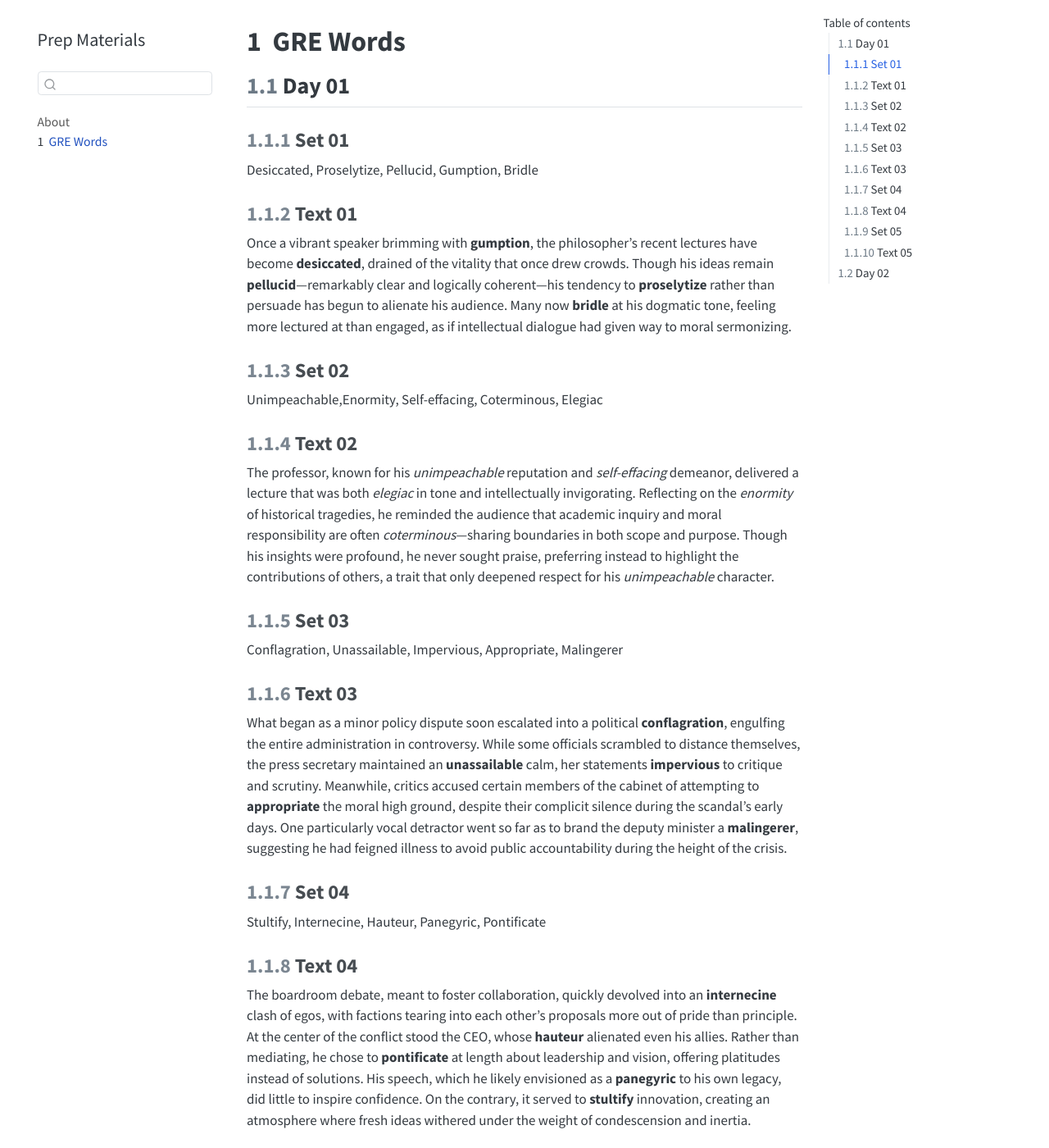
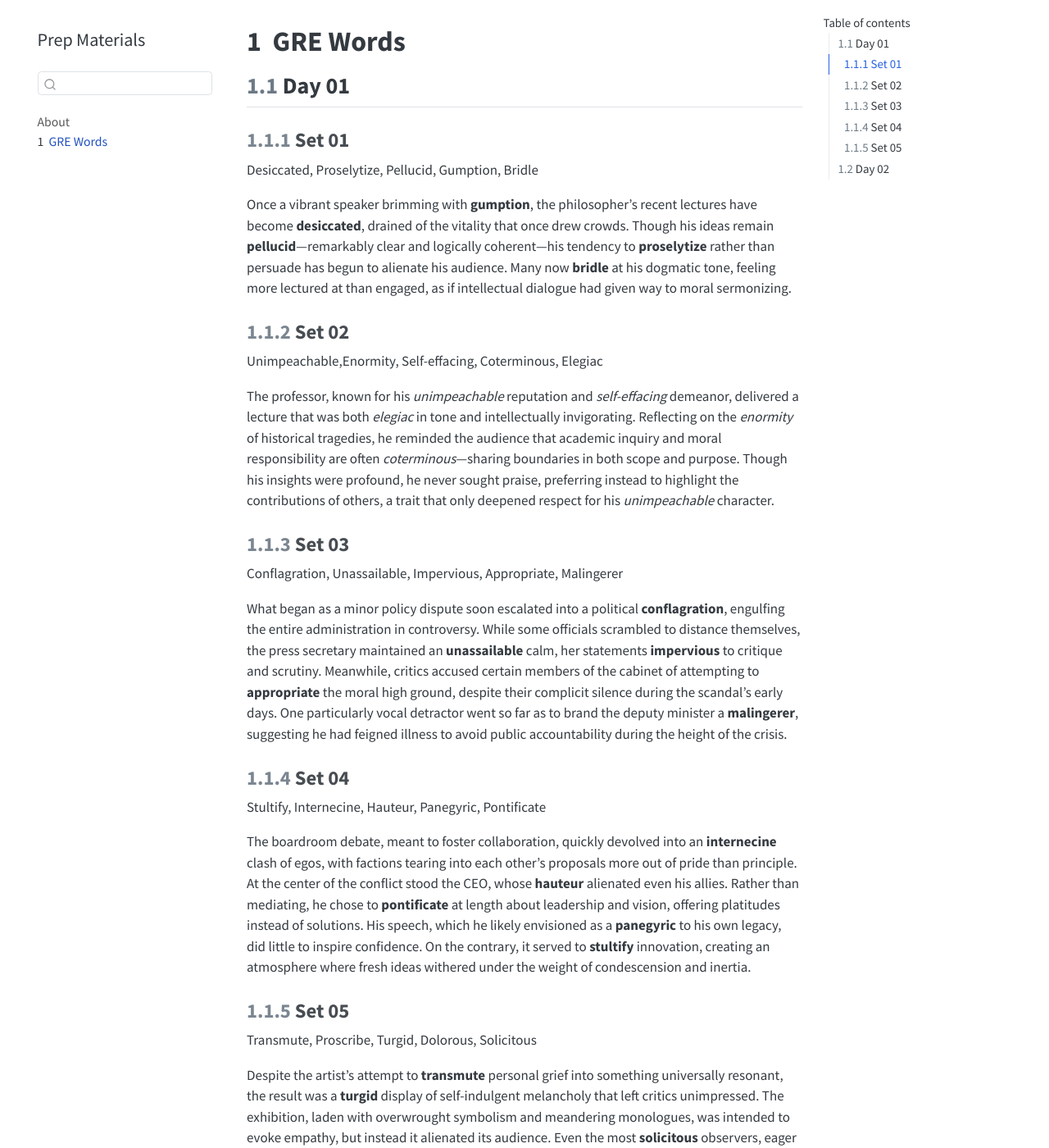
Before and after one commit to mahmudstat/smstudy, a Jekyll site: the page resources/gre-words.html, which Jekyll copies as it is, in a window 1280 px wide and 1400 px high. Shown: the whole window at 82% size. Built offline with Jekyll 4.4.1, drawn with Linux system fonts in a browser that asks for light colours.

Commit message:
rmv text title

```diff
--- a/resources/gre-words.html
+++ b/resources/gre-words.html
@@ -130,15 +130,10 @@ ul.task-list li input[type="checkbox"] {
   <li><a href="#day-01" id="toc-day-01" class="nav-link active" data-scroll-target="#day-01"><span class="header-section-number">1.1</span> Day 01</a>
   <ul class="collapse">
   <li><a href="#set-01" id="toc-set-01" class="nav-link" data-scroll-target="#set-01"><span class="header-section-number">1.1.1</span> Set 01</a></li>
-  <li><a href="#text-01" id="toc-text-01" class="nav-link" data-scroll-target="#text-01"><span class="header-section-number">1.1.2</span> Text 01</a></li>
-  <li><a href="#set-02" id="toc-set-02" class="nav-link" data-scroll-target="#set-02"><span class="header-section-number">1.1.3</span> Set 02</a></li>
-  <li><a href="#text-02" id="toc-text-02" class="nav-link" data-scroll-target="#text-02"><span class="header-section-number">1.1.4</span> Text 02</a></li>
-  <li><a href="#set-03" id="toc-set-03" class="nav-link" data-scroll-target="#set-03"><span class="header-section-number">1.1.5</span> Set 03</a></li>
-  <li><a href="#text-03" id="toc-text-03" class="nav-link" data-scroll-target="#text-03"><span class="header-section-number">1.1.6</span> Text 03</a></li>
-  <li><a href="#set-04" id="toc-set-04" class="nav-link" data-scroll-target="#set-04"><span class="header-section-number">1.1.7</span> Set 04</a></li>
-  <li><a href="#text-04" id="toc-text-04" class="nav-link" data-scroll-target="#text-04"><span class="header-section-number">1.1.8</span> Text 04</a></li>
-  <li><a href="#set-05" id="toc-set-05" class="nav-link" data-scroll-target="#set-05"><span class="header-section-number">1.1.9</span> Set 05</a></li>
-  <li><a href="#text-05" id="toc-text-05" class="nav-link" data-scroll-target="#text-05"><span class="header-section-number">1.1.10</span> Text 05</a></li>
+  <li><a href="#set-02" id="toc-set-02" class="nav-link" data-scroll-target="#set-02"><span class="header-section-number">1.1.2</span> Set 02</a></li>
+  <li><a href="#set-03" id="toc-set-03" class="nav-link" data-scroll-target="#set-03"><span class="header-section-number">1.1.3</span> Set 03</a></li>
+  <li><a href="#set-04" id="toc-set-04" class="nav-link" data-scroll-target="#set-04"><span class="header-section-number">1.1.4</span> Set 04</a></li>
+  <li><a href="#set-05" id="toc-set-05" class="nav-link" data-scroll-target="#set-05"><span class="header-section-number">1.1.5</span> Set 05</a></li>
   </ul></li>
   <li><a href="#day-02" id="toc-day-02" class="nav-link" data-scroll-target="#day-02"><span class="header-section-number">1.2</span> Day 02</a>
   <ul class="collapse">
@@ -174,41 +169,26 @@ ul.task-list li input[type="checkbox"] {
 <section id="set-01" class="level3" data-number="1.1.1">
 <h3 data-number="1.1.1" class="anchored" data-anchor-id="set-01"><span class="header-section-number">1.1.1</span> Set 01</h3>
 <p>Desiccated, Proselytize, Pellucid, Gumption, Bridle</p>
-</section>
-<section id="text-01" class="level3" data-number="1.1.2">
-<h3 data-number="1.1.2" class="anchored" data-anchor-id="text-01"><span class="header-section-number">1.1.2</span> Text 01</h3>
 <p>Once a vibrant speaker brimming with <strong>gumption</strong>, the philosopher’s recent lectures have become <strong>desiccated</strong>, drained of the vitality that once drew crowds. Though his ideas remain <strong>pellucid</strong>—remarkably clear and logically coherent—his tendency to <strong>proselytize</strong> rather than persuade has begun to alienate his audience. Many now <strong>bridle</strong> at his dogmatic tone, feeling more lectured at than engaged, as if intellectual dialogue had given way to moral sermonizing.</p>
 </section>
-<section id="set-02" class="level3" data-number="1.1.3">
-<h3 data-number="1.1.3" class="anchored" data-anchor-id="set-02"><span class="header-section-number">1.1.3</span> Set 02</h3>
+<section id="set-02" class="level3" data-number="1.1.2">
+<h3 data-number="1.1.2" class="anchored" data-anchor-id="set-02"><span class="header-section-number">1.1.2</span> Set 02</h3>
 <p>Unimpeachable,Enormity, Self-effacing, Coterminous, Elegiac</p>
-</section>
-<section id="text-02" class="level3" data-number="1.1.4">
-<h3 data-number="1.1.4" class="anchored" data-anchor-id="text-02"><span class="header-section-number">1.1.4</span> Text 02</h3>
 <p>The professor, known for his <em>unimpeachable</em> reputation and <em>self-effacing</em> demeanor, delivered a lecture that was both <em>elegiac</em> in tone and intellectually invigorating. Reflecting on the <em>enormity</em> of historical tragedies, he reminded the audience that academic inquiry and moral responsibility are often <em>coterminous</em>—sharing boundaries in both scope and purpose. Though his insights were profound, he never sought praise, preferring instead to highlight the contributions of others, a trait that only deepened respect for his <em>unimpeachable</em> character.</p>
 </section>
-<section id="set-03" class="level3" data-number="1.1.5">
-<h3 data-number="1.1.5" class="anchored" data-anchor-id="set-03"><span class="header-section-number">1.1.5</span> Set 03</h3>
+<section id="set-03" class="level3" data-number="1.1.3">
+<h3 data-number="1.1.3" class="anchored" data-anchor-id="set-03"><span class="header-section-number">1.1.3</span> Set 03</h3>
 <p>Conflagration, Unassailable, Impervious, Appropriate, Malingerer</p>
-</section>
-<section id="text-03" class="level3" data-number="1.1.6">
-<h3 data-number="1.1.6" class="anchored" data-anchor-id="text-03"><span class="header-section-number">1.1.6</span> Text 03</h3>
 <p>What began as a minor policy dispute soon escalated into a political <strong>conflagration</strong>, engulfing the entire administration in controversy. While some officials scrambled to distance themselves, the press secretary maintained an <strong>unassailable</strong> calm, her statements <strong>impervious</strong> to critique and scrutiny. Meanwhile, critics accused certain members of the cabinet of attempting to <strong>appropriate</strong> the moral high ground, despite their complicit silence during the scandal’s early days. One particularly vocal detractor went so far as to brand the deputy minister a <strong>malingerer</strong>, suggesting he had feigned illness to avoid public accountability during the height of the crisis.</p>
 </section>
-<section id="set-04" class="level3" data-number="1.1.7">
-<h3 data-number="1.1.7" class="anchored" data-anchor-id="set-04"><span class="header-section-number">1.1.7</span> Set 04</h3>
+<section id="set-04" class="level3" data-number="1.1.4">
+<h3 data-number="1.1.4" class="anchored" data-anchor-id="set-04"><span class="header-section-number">1.1.4</span> Set 04</h3>
 <p>Stultify, Internecine, Hauteur, Panegyric, Pontificate</p>
-</section>
-<section id="text-04" class="level3" data-number="1.1.8">
-<h3 data-number="1.1.8" class="anchored" data-anchor-id="text-04"><span class="header-section-number">1.1.8</span> Text 04</h3>
 <p>The boardroom debate, meant to foster collaboration, quickly devolved into an <strong>internecine</strong> clash of egos, with factions tearing into each other’s proposals more out of pride than principle. At the center of the conflict stood the CEO, whose <strong>hauteur</strong> alienated even his allies. Rather than mediating, he chose to <strong>pontificate</strong> at length about leadership and vision, offering platitudes instead of solutions. His speech, which he likely envisioned as a <strong>panegyric</strong> to his own legacy, did little to inspire confidence. On the contrary, it served to <strong>stultify</strong> innovation, creating an atmosphere where fresh ideas withered under the weight of condescension and inertia.</p>
 </section>
-<section id="set-05" class="level3" data-number="1.1.9">
-<h3 data-number="1.1.9" class="anchored" data-anchor-id="set-05"><span class="header-section-number">1.1.9</span> Set 05</h3>
+<section id="set-05" class="level3" data-number="1.1.5">
+<h3 data-number="1.1.5" class="anchored" data-anchor-id="set-05"><span class="header-section-number">1.1.5</span> Set 05</h3>
 <p>Transmute, Proscribe, Turgid, Dolorous, Solicitous</p>
-</section>
-<section id="text-05" class="level3" data-number="1.1.10">
-<h3 data-number="1.1.10" class="anchored" data-anchor-id="text-05"><span class="header-section-number">1.1.10</span> Text 05</h3>
 <p>Despite the artist’s attempt to <strong>transmute</strong> personal grief into something universally resonant, the result was a <strong>turgid</strong> display of self-indulgent melancholy that left critics unimpressed. The exhibition, laden with overwrought symbolism and meandering monologues, was intended to evoke empathy, but instead it alienated its audience. Even the most <strong>solicitous</strong> observers, eager to appreciate the emotional vulnerability on display, found themselves struggling to connect with the work’s <strong>dolorous</strong> tone and lack of clarity. Some cultural commentators went as far as to <strong>proscribe</strong> such artistic expressions, arguing that unfiltered emotional catharsis should not masquerade as profound art.</p>
 </section>
 </section>
```
Also changed, not shown: resources/gre-words.qmd (+0 -10 lines), resources/search.json (+1 -1 lines).
